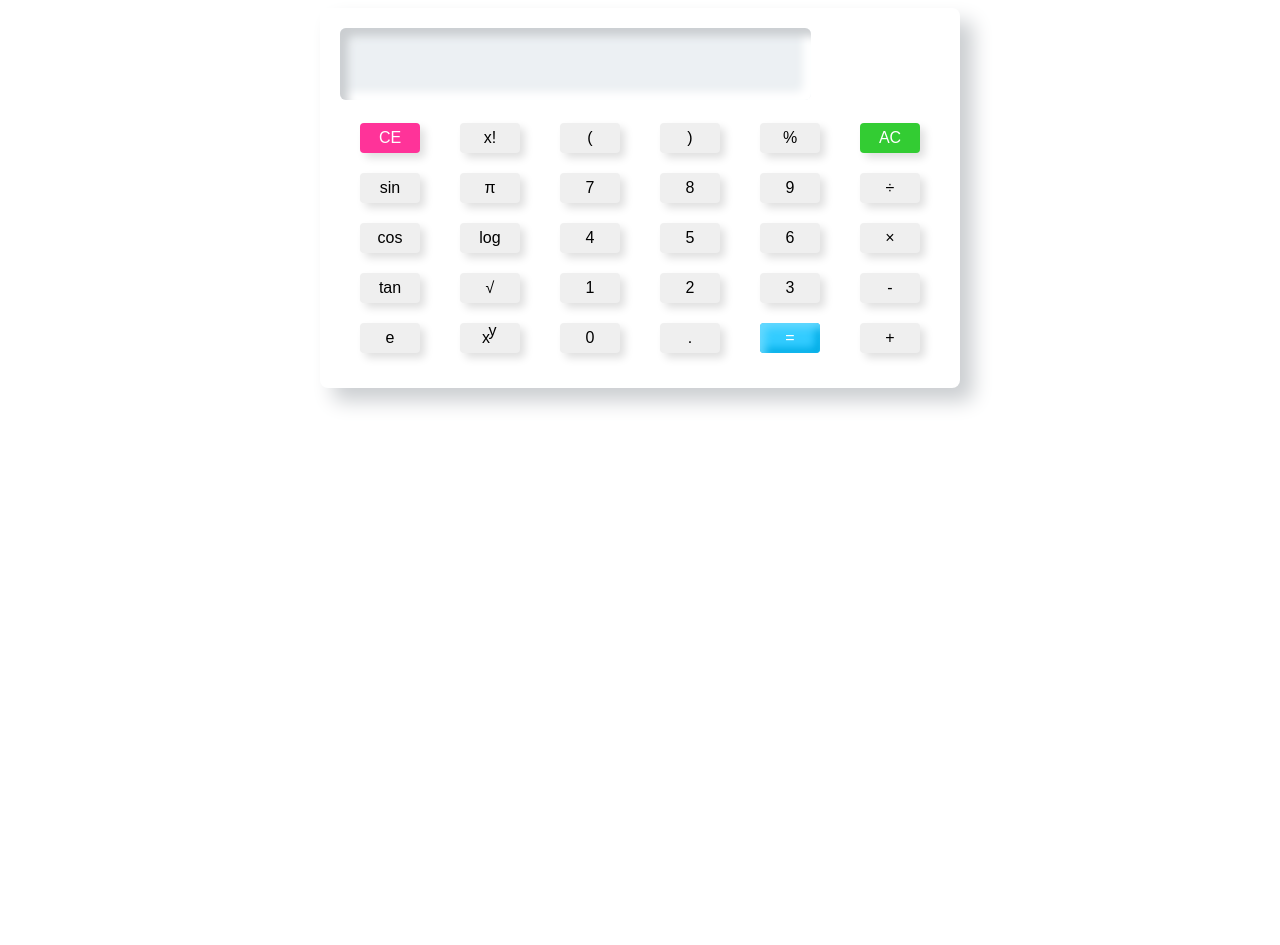
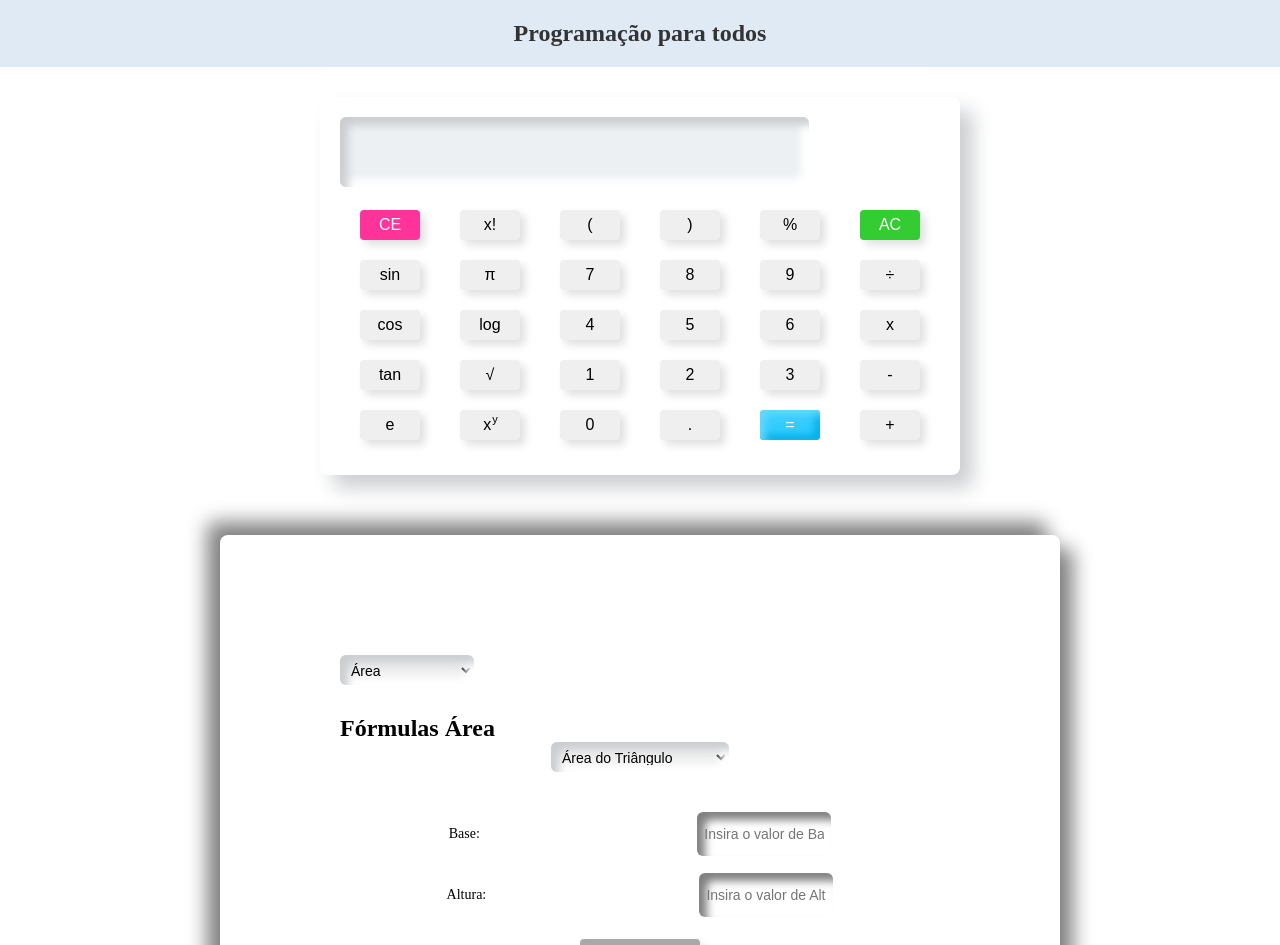
Before and after one commit to eduardorosafp/calculadoracientifica, a React (Vite) app: page / in a window 1280 px wide. Shown: the top 945 px of the page. Before the commit the page ends 800 px from the top, so only its background shows below. Built offline with nearby package versions, Linux system fonts and the light colour scheme.

Commit message:
refatorando

```diff
--- a/src/App.jsx
+++ b/src/App.jsx
@@ -1,225 +1,274 @@
 import { useState } from "react";
 import styled from "styled-components";
 
-const Container = styled.div`
+const categories = ["Área", "Volume", "Trigonométricas", "Bhaskara"];
+
+const formulas = {
+  Área: {
+    "Área do Triângulo": ["Base", "Altura"],
+    "Área do Retângulo": ["Base", "Altura"],
+    "Área do Círculo": ["Raio"],
+    "Área do Trapézio": ["BaseMaior", "BaseMenor", "Altura"],
+    "Área do Paralelogramo": ["Base", "Altura"],
+  },
+  Volume: {
+    "Volume do Cubo": ["Lado"],
+    "Volume do Paralelepípedo": ["Comprimento", "Largura", "Altura"],
+    "Volume da Esfera": ["Raio"],
+    "Volume do Cone": ["Raio", "Altura"],
+    "Volume do Cilindro": ["Raio", "Altura"],
+  },
+  Trigonométricas: {
+    Seno: ["Ângulo"],
+    Cosseno: ["Ângulo"],
+    Tangente: ["Ângulo"],
+  },
+  Bhaskara: {
+    "Fórmula de Bhaskara (Fórmula Quadrática)": ["a", "b", "c"],
+  },
+};
+
+const formulasExpressions = {
+  Área: {
+    "Área do Triângulo": "(Base * Altura) / 2",
+    "Área do Retângulo": "Base * Altura",
+    "Área do Círculo": "π * Raio²",
+    "Área do Trapézio": "((BaseMaior + BaseMenor) * Altura) / 2",
+    "Área do Paralelogramo": "Base * Altura",
+  },
+  Volume: {
+    "Volume do Cubo": "Lado³",
+    "Volume do Paralelepípedo": "Comprimento * Largura * Altura",
+    "Volume da Esfera": "(4/3) * π * Raio³",
+    "Volume do Cone": "(1/3) * π * Raio² * Altura",
+    "Volume do Cilindro": "π * Raio² * Altura",
+  },
+  Trigonométricas: {
+    Seno: "sin(Ângulo)",
+    Cosseno: "cos(Ângulo)",
+    Tangente: "tan(Ângulo)",
+  },
+  Bhaskara: {
+    "Fórmula de Bhaskara (Fórmula Quadrática)": "(-b ± √(b²-4ac)) / (2a)",
+  },
+};
+
+const calculations = {
+  Área: {
+    "Área do Triângulo": "(inputValues['Base'] * inputValues['Altura']) / 2",
+    "Área do Retângulo": "inputValues['Base'] * inputValues['Altura']",
+    "Área do Círculo": "Math.PI * inputValues['Raio'] ** 2",
+    "Área do Trapézio":
+      "((inputValues['BaseMaior'] + inputValues['BaseMenor']) * inputValues['Altura']) / 2",
+    "Área do Paralelogramo": "inputValues['Base'] * inputValues['Altura']",
+  },
+  Volume: {
+    "Volume do Cubo": "inputValues['Lado'] ** 3",
+    "Volume do Paralelepípedo":
+      "inputValues['Comprimento'] * inputValues['Largura'] * inputValues['Altura']",
+    "Volume da Esfera": "(4/3) * Math.PI * inputValues['Raio'] ** 3",
+    "Volume do Cone":
+      "(1/3) * Math.PI * inputValues['Raio'] ** 2 * inputValues['Altura']",
+    "Volume do Cilindro":
+      "Math.PI * inputValues['Raio'] ** 2 * inputValues['Altura']",
+  },
+  Trigonométricas: {
+    Seno: "Math.sin(inputValues['Ângulo'])",
+    Cosseno: "Math.cos(inputValues['Ângulo'])",
+    Tangente: "Math.tan(inputValues['Ângulo'])",
+  },
+  Bhaskara: {
+    "Fórmula de Bhaskara (Fórmula Quadrática)": `(-inputValues['b'] + Math.sqrt(inputValues['b']**2 - 4 * inputValues['a'] * inputValues['c'])) / (2 * inputValues['a'])`,
+  },
+};
+
+const FormulaContainer = styled.div`
   max-width: 600px;
   width: 100%;
-  margin: 0 auto;
-  padding: 20px;
+  margin: 40px auto;
+  padding: 120px;
   border-radius: 8px;
-  box-shadow: 13px 13px 20px #cbced1, -13px -13px 20px #ffffff;
+  box-shadow: 13px 13px 20px grey, -13px -13px 20px grey;
+  margin-top: 60px;
 `;
 
-const Row = styled.div`
+const FormulaSection = styled.div`
+  margin-bottom: 20px;
+`;
+
+const FormulaRow = styled.div`
   display: flex;
+  flex-wrap: wrap;
   justify-content: space-around;
+  align-items: center;
   margin-bottom: 10px;
 `;
 
-const Button = styled.button`
-  width: 60px;
+const FormulaButton = styled.button`
+  width: 120px;
   height: 30px;
   font-size: 16px;
+  font-style: inherit;
   border: none;
   outline: none;
   margin: 5px;
   border-radius: 4px;
   transition: 0.1s;
-  box-shadow: 5px 5px 8px #00000020, -5px -5px 8px #ffff;
-
-  &:hover {
-    box-shadow: inset 5px 5px 8px rgba(16, 16, 16, 0.1),
-      inset -5px -5px 8px #fff;
-    background: #fff;
-  }
+  box-shadow: 5px 5px 8px #00000020, -5px -5px 8px #0000;
+  background-color: darkgrey;
 `;
 
-const Display = styled.input`
+const FormulaInput = styled.input`
   margin-bottom: 0.5em;
-  width: auto;
-  height: 70px;
-  font-size: 35px;
+  width: 120px;
+  height: 30px;
+  font-size: 14px;
+  font-style: inherit;
   outline: none;
   border: none;
-  text-align: right;
-  padding-right: 0.5em;
-  background: #ecf0f3;
+  padding: 0.5em;
+  border-radius: 6px;
+  box-shadow: inset 8px 8px 8px grey, inset -8px -8px 8px #ffffff;
+`;
+
+const FormulaLabel = styled.span`
+  margin-bottom: 0.5em;
+  font-size: 14px;
+  font-style: inherit;
+`;
+
+const FormulaDropdown = styled.select`
+  height: 30px;
+  font-size: 14px;
+  outline: none;
+  border: none;
+  padding: 0.5em;
   border-radius: 6px;
   box-shadow: inset 8px 8px 8px #cbced1, inset -8px -8px 8px #ffffff;
+  font-style: inherit;
+  margin-bottom: 30px;
 `;
 
-const EvalButton = styled(Button)`
-  background: #33ccff;
-  color: #fff;
-  box-shadow: inset 5px 5px 8px #66d9ff, inset -5px -5px 8px #00ace6;
+const FormulaCalculator = () => {
+  const [category, setCategory] = useState("Área");
+  const [formula, setFormula] = useState(Object.keys(formulas["Área"])[0]);
+  const [inputValues, setInputValues] = useState({});
+  const [result, setResult] = useState(null);
 
-  &:hover {
-    box-shadow: inset 5px 5px 8px #00ace6, inset -5px -5px 8px #00ace6;
-  }
-`;
-
-const ACButton = styled(Button)`
-  background: #33cc33;
-  color: #fff;
-
-  &:hover {
-    box-shadow: inset 5px 5px 8px #2eb82e, inset -5px -5px 8px #33cc33;
-  }
-`;
-
-const CEButton = styled(Button)`
-  background: #ff3399;
-  color: #fff;
-
-  &:hover {
-    box-shadow: inset 5px 5px 8px #e60073, inset -5px -5px 8px #ff3399;
-  }
-`;
-
-function Calculator() {
-  const [screenValue, setScreenValue] = useState("");
-
-  const handleButtonClick = (buttonText) => {
-    if (buttonText === "×") {
-      buttonText = "*";
-    }
-
-    if (buttonText === "÷") {
-      buttonText = "/";
-    }
-
-    setScreenValue(screenValue + buttonText);
+  const handleCategoryChange = (event) => {
+    setCategory(event.target.value);
+    setFormula(Object.keys(formulas[event.target.value])[0]);
+    setInputValues({});
+    setResult(null);
   };
 
-
-
-   const handleSquareRoot = () => {
-     try {
-       setScreenValue(Math.sqrt(eval(screenValue)).toString());
-     } catch (error) {
-       setScreenValue("Error");
-     }
-   };
-
-  const handleMathFunction = (mathFunction) => {
-    setScreenValue(mathFunction(parseFloat(screenValue)));
+  const handleFormulaChange = (event) => {
+    setFormula(event.target.value);
+    setInputValues({});
+    setResult(null);
   };
 
+  const handleInputChange = (variable, value) => {
+    setInputValues((prevInputs) => ({
+      ...prevInputs,
+      [variable]: isNaN(value) ? value : parseFloat(value),
+    }));
+    setResult(null);
+  };
 
-  const evaluateExpression = () => {
-    try {
-      setScreenValue(eval(screenValue).toString());
-    } catch (error) {
-      setScreenValue("Error");
+  const calculateResult = () => {
+    const categoryFormulas = calculations[category];
+
+    if (category === "Bhaskara") {
+      const a = inputValues["a"];
+      const b = inputValues["b"];
+      const c = inputValues["c"];
+
+      const delta = b ** 2 - 4 * a * c;
+
+      if (delta < 0) {
+        setResult("A equação não possui raízes reais.");
+      } else if (delta === 0) {
+        const result = -b / (2 * a);
+        setResult(`Raiz única: ${result}`);
+      } else {
+        const root1 = (-b + Math.sqrt(delta)) / (2 * a);
+        const root2 = (-b - Math.sqrt(delta)) / (2 * a);
+        setResult(`Raízes: ${root1} e ${root2}`);
+      }
+    } else {
+      const formulaExpression = categoryFormulas[formula];
+
+      try {
+        const result = eval(formulaExpression);
+        setResult(`Resultado: ${result}`);
+      } catch (error) {
+        setResult(
+          "Erro ao calcular. Certifique-se de que os valores fornecidos são válidos."
+        );
+      }
     }
   };
 
-  const handleClear = () => {
-    setScreenValue("");
+  const renderInputs = () => {
+    const variables = formulas[category][formula];
+    return variables.map((variable) => (
+      <FormulaRow key={variable}>
+        <FormulaLabel>{variable}:</FormulaLabel>
+        <FormulaInput
+          type="text"
+          placeholder={`Insira o valor de ${variable}`}
+          value={inputValues[variable] || ""}
+          onChange={(e) => handleInputChange(variable, e.target.value)}
+        />
+      </FormulaRow>
+    ));
   };
 
-  const handleBackspace = () => {
-    setScreenValue(screenValue.slice(0, -1));
+  const renderFormula = () => {
+    const formulaExpression = formulasExpressions[category][formula];
+
+    return (
+      <div>
+        Fórmula: {formulaExpression}
+        <br />
+        {result}
+      </div>
+    );
   };
 
   return (
-    <Container>
-      <div className="display">
-        <Display type="text" value={screenValue} />
-      </div>
+    <FormulaContainer>
+      <FormulaDropdown value={category} onChange={handleCategoryChange}>
+        {categories.map((cat) => (
+          <option key={cat} value={cat}>
+            {cat}
+          </option>
+        ))}
+      </FormulaDropdown>
 
-      <div className="btns">
-        <Row>
-          <CEButton onClick={handleBackspace}>CE</CEButton>
-          <Button onClick={() => handleButtonClick("x!")}>x!</Button>
-          <Button className="btn" onClick={() => handleButtonClick("(")}>
-            (
-          </Button>
-          <Button className="btn" onClick={() => handleButtonClick(")")}>
-            )
-          </Button>
-          <Button className="btn" onClick={() => handleButtonClick("%")}>
-            %
-          </Button>
-          <ACButton onClick={handleClear}>AC</ACButton>
-        </Row>
+      <FormulaSection>
+        <h2>Fórmulas {category}</h2>
+        <FormulaRow>
+          <FormulaDropdown value={formula} onChange={handleFormulaChange}>
+            {Object.keys(formulas[category]).map((form) => (
+              <option key={form} value={form}>
+                {form}
+              </option>
+            ))}
+          </FormulaDropdown>
+        </FormulaRow>
 
-        <Row>
-          <Button onClick={() => handleMathFunction(Math.sin)}>sin</Button>
-          <Button onClick={() => handleMathFunction(Math.PI)}>π</Button>
-          <Button className="btn" onClick={() => handleButtonClick("7")}>
-            7
-          </Button>
-          <Button className="btn" onClick={() => handleButtonClick("8")}>
-            8
-          </Button>
-          <Button className="btn" onClick={() => handleButtonClick("9")}>
-            9
-          </Button>
-          <Button className="btn" onClick={() => handleButtonClick("/")}>
-            ÷
-          </Button>
-        </Row>
+        {renderInputs()}
 
-        <Row>
-          <Button onClick={() => handleMathFunction(Math.cos)}>cos</Button>
+        <FormulaRow>
+          <FormulaButton onClick={calculateResult}>Calcular</FormulaButton>
+        </FormulaRow>
 
-          <Button onClick={() => handleMathFunction(Math.log)}>log</Button>
-          <Button className="btn" onClick={() => handleButtonClick("4")}>
-            4
-          </Button>
-          <Button className="btn" onClick={() => handleButtonClick("5")}>
-            5
-          </Button>
-          <Button className="btn" onClick={() => handleButtonClick("6")}>
-            6
-          </Button>
-          <Button className="btn" onClick={() => handleButtonClick("*")}>
-            ×
-          </Button>
-        </Row>
+        {renderFormula()}
+      </FormulaSection>
+    </FormulaContainer>
+  );
+};
 
-        <Row>
-          <Button onClick={() => handleMathFunction(Math.tan)}>tan</Button>
-          <Button onClick={handleSquareRoot}>√</Button>
-          <Button className="btn" onClick={() => handleButtonClick("1")}>
-            1
-          </Button>
-          <Button className="btn" onClick={() => handleButtonClick("2")}>
-            2
-          </Button>
-          <Button className="btn" onClick={() => handleButtonClick("3")}>
-            3
-          </Button>
-          <Button className="btn" onClick={() => handleButtonClick("-")}>
-            -
-          </Button>
-        </Row>
-
-        <Row>
-          <Button onClick={() => handleMathFunction(Math.E)}>e</Button>
-          <Button onClick={() => handleMathFunction(Math.pow)}>
-            x
-            <span
-              style={{ position: "relative", bottom: ".4em", right: ".1em" }}
-            >
-              y
-            </span>
-          </Button>
-          <Button className="btn" onClick={() => handleButtonClick("0")}>
-            0
-          </Button>
-          <Button className="btn" onClick={() => handleButtonClick(".")}>
-            .
-          </Button>
-          <EvalButton onClick={evaluateExpression}>=</EvalButton>
-          <Button className="btn" onClick={() => handleButtonClick("+")}>
-            +
-          </Button>
-        </Row>
-      </div>
-    </Container>
-  );
-}
-
-export default Calculator;
+export default FormulaCalculator;
--- /dev/null
+++ b/src/Calculator.jsx
@@ -0,0 +1,279 @@
+import { useState } from "react";
+import styled from "styled-components";
+
+const Container = styled.div`
+  max-width: 600px;
+  width: 100%;
+  margin: 0 auto;
+  padding: 20px;
+  border-radius: 8px;
+  box-shadow: 13px 13px 20px #cbced1, -13px -13px 20px #ffffff;
+  margin-top: 30px;
+  margin-bottom: 40px;
+`;
+
+const Row = styled.div`
+  display: flex;
+  justify-content: space-around;
+  margin-bottom: 10px;
+`;
+
+const Button = styled.button`
+  width: 60px;
+  height: 30px;
+  font-size: 16px;
+  border: none;
+  outline: none;
+  margin: 5px;
+  border-radius: 4px;
+  transition: 0.1s;
+  box-shadow: 5px 5px 8px #00000020, -5px -5px 8px #ffff;
+
+  &:hover {
+    box-shadow: inset 5px 5px 8px rgba(16, 16, 16, 0.1),
+      inset -5px -5px 8px #fff;
+    background: #fff;
+  }
+`;
+
+const Display = styled.input`
+  margin-bottom: 0.5em;
+  width: auto;
+  height: 70px;
+  font-size: 35px;
+  outline: none;
+  border: none;
+  text-align: right;
+  padding-right: 0.5em;
+  background: #ecf0f3;
+  border-radius: 6px;
+  box-shadow: inset 8px 8px 8px #cbced1, inset -8px -8px 8px #ffffff;
+`;
+
+const EvalButton = styled(Button)`
+  background: #33ccff;
+  color: #fff;
+  box-shadow: inset 5px 5px 8px #66d9ff, inset -5px -5px 8px #00ace6;
+
+  &:hover {
+    box-shadow: inset 5px 5px 8px #00ace6, inset -5px -5px 8px #00ace6;
+  }
+`;
+
+const ACButton = styled(Button)`
+  background: #33cc33;
+  color: #fff;
+
+  &:hover {
+    box-shadow: inset 5px 5px 8px #2eb82e, inset -5px -5px 8px #33cc33;
+  }
+`;
+
+const CEButton = styled(Button)`
+  background: #ff3399;
+  color: #fff;
+
+  &:hover {
+    box-shadow: inset 5px 5px 8px #e60073, inset -5px -5px 8px #ff3399;
+  }
+`;
+
+function fatorial(n) {
+  var resultado = 1;
+  for (let i = 1; i <= n; i++) {
+    resultado *= i;
+  }
+  return resultado;
+}
+
+function Calculator() {
+  const [screenValue, setScreenValue] = useState("");
+  const [waitingForExponent, setWaitingForExponent] = useState(false);
+  const [base, setBase] = useState("");
+
+  const handleButtonClick = (buttonText) => {
+    if (buttonText === "x") {
+      buttonText = "*";
+    }
+
+    if (buttonText === "÷") {
+      buttonText = "/";
+    }
+
+    setScreenValue(screenValue + buttonText);
+  };
+
+  const handleSquareRoot = () => {
+    try {
+      setScreenValue(Math.sqrt(eval(screenValue)).toString());
+    } catch (error) {
+      setScreenValue("Error");
+    }
+  };
+
+  const handlePI = () => {
+    try {
+      setScreenValue(Math.PI.toString());
+    } catch (error) {
+      setScreenValue("Error");
+    }
+  };
+
+  const handleE = () => {
+    try {
+      setScreenValue(Math.E.toString());
+    } catch (error) {
+      setScreenValue("Error");
+    }
+  };
+
+  const HandleFatorial = () => {
+    try {
+      setScreenValue(fatorial(eval(screenValue)).toString());
+    } catch (error) {
+      setScreenValue("Error");
+    }
+  };
+
+  const handlePow = () => {
+    setWaitingForExponent(true);
+    setBase(screenValue);
+    setScreenValue("");
+  };
+
+  const handleMathFunction = (mathFunction) => {
+    setScreenValue(mathFunction(parseFloat(screenValue)));
+  };
+
+  const evaluateExpression = () => {
+    try {
+      if (waitingForExponent) {
+        setScreenValue(
+          Math.pow(parseFloat(base), parseFloat(screenValue)).toString()
+        );
+        setBase("");
+        setWaitingForExponent(false);
+      } else {
+        setScreenValue(eval(screenValue).toString());
+      }
+    } catch (error) {
+      setScreenValue("Error");
+    }
+  };
+
+  const handleClear = () => {
+    setScreenValue("");
+  };
+
+  const handleBackspace = () => {
+    setScreenValue(screenValue.slice(0, -1));
+  };
+
+  return (
+    <Container>
+      <div className="display">
+        <Display type="text" value={screenValue} />
+      </div>
+
+      <div className="btns">
+        <Row>
+          <CEButton onClick={handleBackspace}>CE</CEButton>
+          <Button onClick={HandleFatorial}>x!</Button>
+          <Button className="btn" onClick={() => handleButtonClick("(")}>
+            (
+          </Button>
+          <Button className="btn" onClick={() => handleButtonClick(")")}>
+            )
+          </Button>
+          <Button className="btn" onClick={() => handleButtonClick("%")}>
+            %
+          </Button>
+          <ACButton onClick={handleClear}>AC</ACButton>
+        </Row>
+
+        <Row>
+          <Button onClick={() => handleMathFunction(Math.sin)}>sin</Button>
+          <Button onClick={handlePI}>π</Button>
+          <Button className="btn" onClick={() => handleButtonClick("7")}>
+            7
+          </Button>
+          <Button className="btn" onClick={() => handleButtonClick("8")}>
+            8
+          </Button>
+          <Button className="btn" onClick={() => handleButtonClick("9")}>
+            9
+          </Button>
+          <Button className="btn" onClick={() => handleButtonClick("/")}>
+            ÷
+          </Button>
+        </Row>
+
+        <Row>
+          <Button onClick={() => handleMathFunction(Math.cos)}>cos</Button>
+
+          <Button onClick={() => handleMathFunction(Math.log)}>log</Button>
+          <Button className="btn" onClick={() => handleButtonClick("4")}>
+            4
+          </Button>
+          <Button className="btn" onClick={() => handleButtonClick("5")}>
+            5
+          </Button>
+          <Button className="btn" onClick={() => handleButtonClick("6")}>
+            6
+          </Button>
+          <Button className="btn" onClick={() => handleButtonClick("*")}>
+            x
+          </Button>
+        </Row>
+
+        <Row>
+          <Button onClick={() => handleMathFunction(Math.tan)}>tan</Button>
+          <Button onClick={handleSquareRoot}>√</Button>
+          <Button className="btn" onClick={() => handleButtonClick("1")}>
+            1
+          </Button>
+          <Button className="btn" onClick={() => handleButtonClick("2")}>
+            2
+          </Button>
+          <Button className="btn" onClick={() => handleButtonClick("3")}>
+            3
+          </Button>
+          <Button className="btn" onClick={() => handleButtonClick("-")}>
+            -
+          </Button>
+        </Row>
+
+        <Row>
+          <Button onClick={handleE}>e</Button>
+          <Button onClick={handlePow}>
+            x
+            <span
+              style={{
+                position: "relative",
+                bottom: ".6em",
+                right: "-.1em",
+                fontSize: "11px",
+              }}
+            >
+              y
+            </span>
+            {waitingForExponent && base !== ""}
+          </Button>
+
+          <Button className="btn" onClick={() => handleButtonClick("0")}>
+            0
+          </Button>
+          <Button className="btn" onClick={() => handleButtonClick(".")}>
+            .
+          </Button>
+          <EvalButton onClick={evaluateExpression}>=</EvalButton>
+          <Button className="btn" onClick={() => handleButtonClick("+")}>
+            +
+          </Button>
+        </Row>
+      </div>
+    </Container>
+  );
+}
+
+export default Calculator;
--- /dev/null
+++ b/src/Global/globlal-style.ts
@@ -0,0 +1,9 @@
+import { createGlobalStyle } from "styled-components";
+
+export const GlobalStyle = createGlobalStyle`
+
+*{
+    margin: 0;
+    padding:0;
+}
+`;
--- /dev/null
+++ b/src/components/Header.jsx
@@ -0,0 +1,24 @@
+// Header.js
+import styled from "styled-components";
+
+// Estilos usando Styled Components
+const HeaderWrapper = styled.div`
+  background-color: #e0eaf5;
+  padding: 20px;
+  text-align: center;
+`;
+
+const HeaderText = styled.h1`
+  color: #333;
+  font-size: 24px;
+`;
+
+const Header = () => {
+  return (
+    <HeaderWrapper>
+      <HeaderText>Programação para todos</HeaderText>
+    </HeaderWrapper>
+  );
+};
+
+export default Header;
--- a/src/main.jsx
+++ b/src/main.jsx
@@ -1,10 +1,15 @@
-import React from 'react'
-import ReactDOM from 'react-dom/client'
-import App from './App.jsx'
+import React from "react";
+import ReactDOM from "react-dom/client";
+import App from "./App.jsx";
+import Calculator from "./Calculator.jsx";
+import Header from "./components/Header.jsx";
+import { GlobalStyle } from "./Global/globlal-style.ts"
 
-
-ReactDOM.createRoot(document.getElementById('root')).render(
+ReactDOM.createRoot(document.getElementById("root")).render(
   <React.StrictMode>
+    <GlobalStyle> </GlobalStyle>
+    <Header />
+    <Calculator />
     <App />
-  </React.StrictMode>,
-)
+  </React.StrictMode>
+);
```
Also changed, not shown: src/routes.jsx (added, +14 -0 lines).
